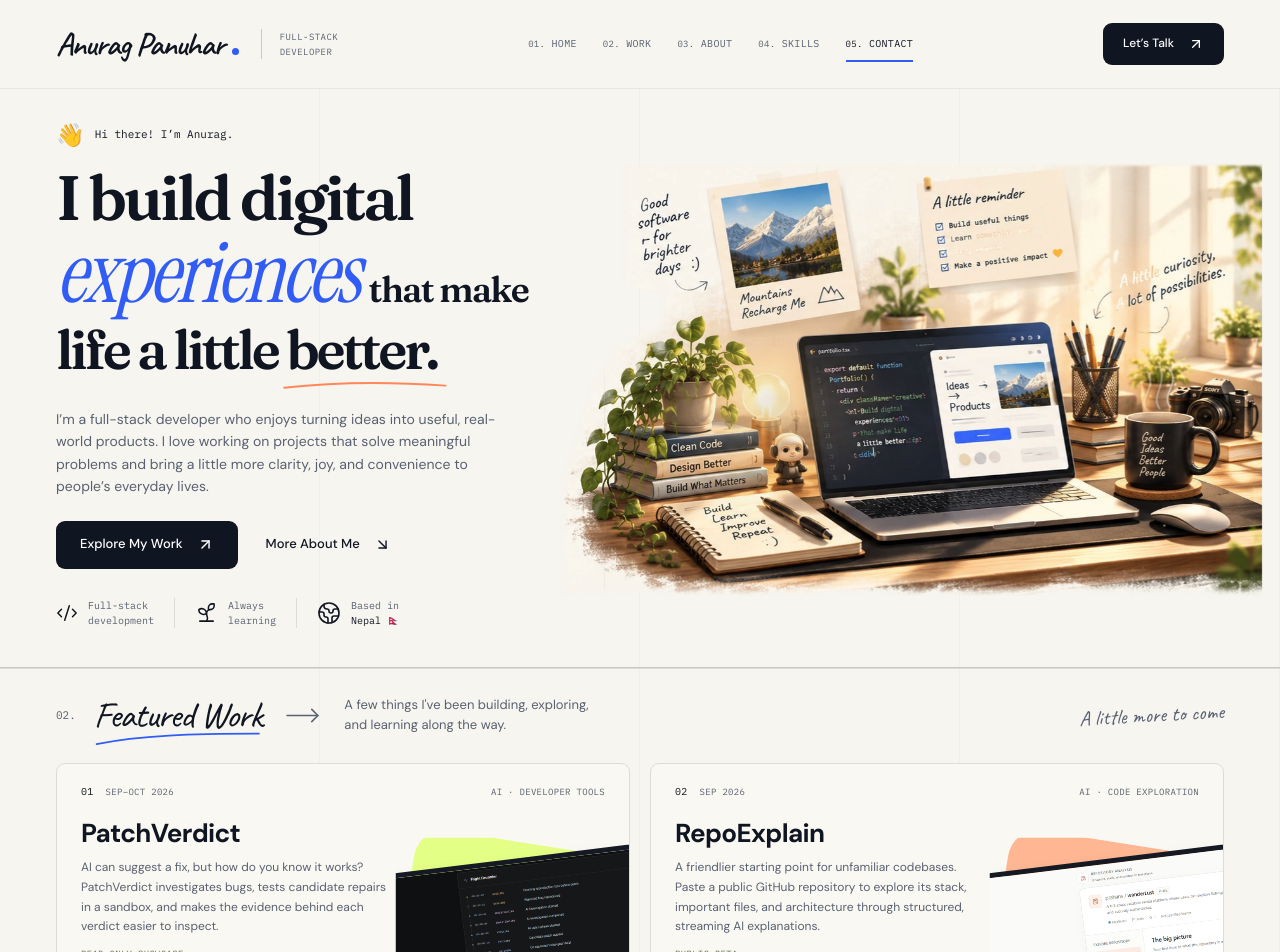
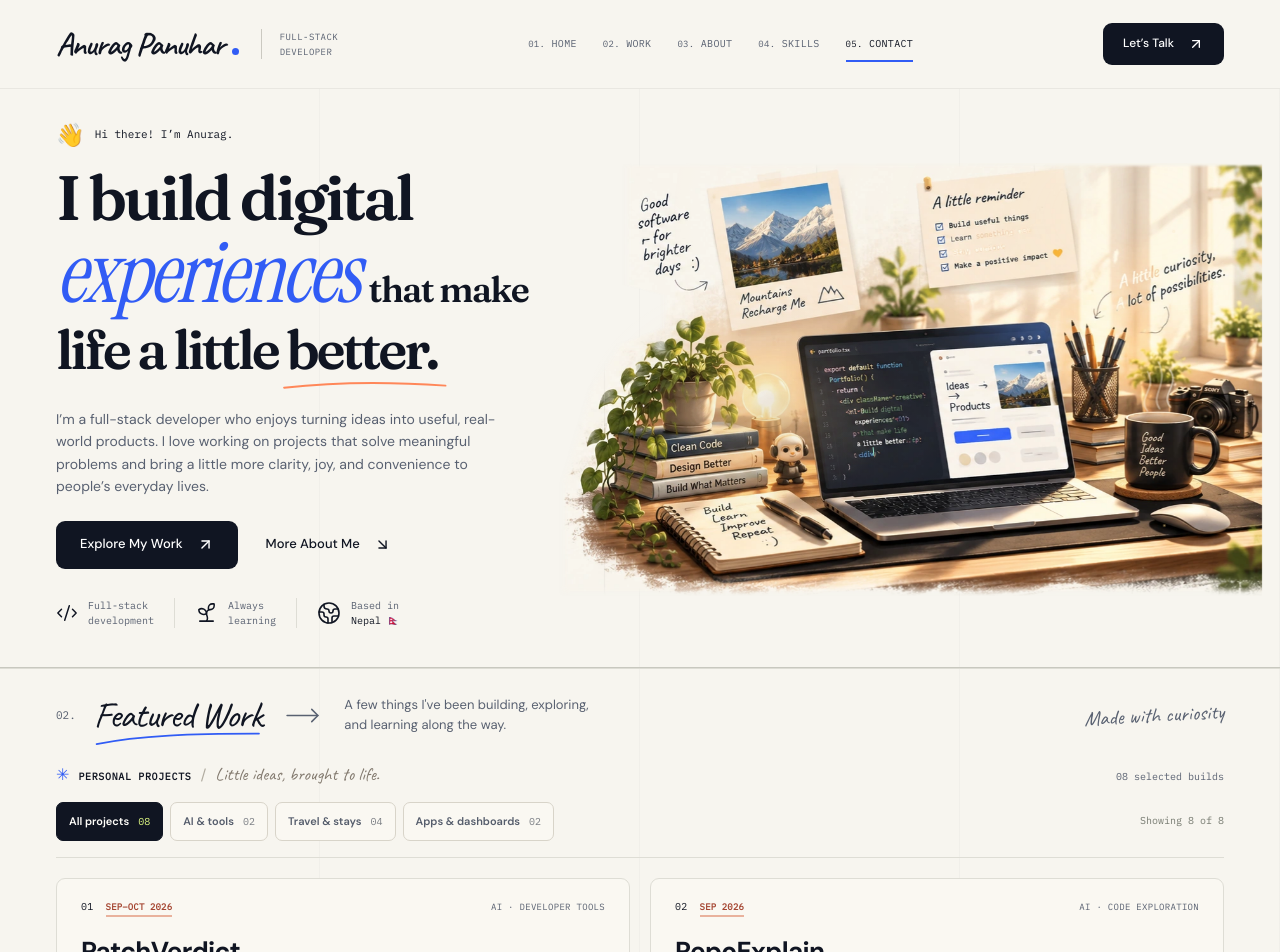
Before and after one commit to prahans/anurag-portfolio, a Next.js app: page / in a window 1280 px wide. Shown: the top 952 px of the page. Built offline with nearby package versions, Linux system fonts and the light colour scheme.

Commit message:
feat(portfolio): add editorial project filters and warm date accents

```diff
--- /dev/null
+++ b/components/sections/FeaturedProjectsGallery.tsx
@@ -0,0 +1,76 @@
+"use client";
+
+import { useState } from "react";
+import { projects, type ProjectGroup } from "@/data/projects";
+import { ProjectCard } from "@/components/ui/ProjectCard";
+import { Reveal } from "@/components/ui/Reveal";
+
+type Filter = "all" | ProjectGroup;
+
+const featuredProjects = projects.filter((project) => project.featured);
+const filters: { id: Filter; title: string }[] = [
+  { id: "all", title: "All projects" },
+  { id: "ai-tools", title: "AI & tools" },
+  { id: "travel", title: "Travel & stays" },
+  { id: "apps", title: "Apps & dashboards" },
+];
+
+export function FeaturedProjectsGallery() {
+  const [active, setActive] = useState<Filter>("all");
+  const visible = active === "all"
+    ? featuredProjects
+    : featuredProjects.filter((project) => project.group === active);
+
+  return (
+    <div className="project-gallery">
+      <div className="project-collection">
+        <div className="project-collection-copy">
+          <span className="project-collection-mark" aria-hidden="true">✳</span>
+          <span className="project-collection-label">Personal projects</span>
+          <span className="project-collection-separator" aria-hidden="true">/</span>
+          <span className="project-collection-note">Little ideas, brought to life.</span>
+        </div>
+        <span className="project-collection-total">
+          {String(featuredProjects.length).padStart(2, "0")} selected builds
+        </span>
+      </div>
+
+      <div className="project-filter-bar">
+        <div className="project-filters" role="group" aria-label="Browse projects by category">
+          {filters.map(({ id, title }) => {
+            const count = id === "all"
+              ? featuredProjects.length
+              : featuredProjects.filter((project) => project.group === id).length;
+            return (
+              <button
+                key={id}
+                type="button"
+                className="project-filter"
+                aria-label={`Show ${title.toLowerCase()} (${count})`}
+                aria-pressed={active === id}
+                aria-controls="project-results"
+                onClick={() => setActive(id)}
+              >
+                <span>{title}</span>
+                <span className="project-filter-count" aria-hidden="true">
+                  {String(count).padStart(2, "0")}
+                </span>
+              </button>
+            );
+          })}
+        </div>
+        <p className="project-filter-status" role="status" aria-live="polite" aria-atomic="true">
+          Showing {visible.length} of {featuredProjects.length}
+        </p>
+      </div>
+
+      <div className="project-grid" id="project-results">
+        {visible.map((project, index) => (
+          <Reveal key={project.id} delay={Math.min(index, 3) * 0.08}>
+            <ProjectCard project={project} index={index} />
+          </Reveal>
+        ))}
+      </div>
+    </div>
+  );
+}
--- a/components/sections/FeaturedWork.tsx
+++ b/components/sections/FeaturedWork.tsx
@@ -1,6 +1,5 @@
 import { MoveRight } from "lucide-react";
-import { projects } from "@/data/projects";
-import { ProjectCard } from "@/components/ui/ProjectCard";
+import { FeaturedProjectsGallery } from "@/components/sections/FeaturedProjectsGallery";
 import { Reveal } from "@/components/ui/Reveal";
 import { SectionHeading } from "@/components/ui/SectionHeading";
 
@@ -12,15 +11,9 @@ export function FeaturedWork() {
           <SectionHeading number="02" title="Featured Work" id="work-heading" />
           <MoveRight className="heading-arrow" size={37} strokeWidth={1} aria-hidden="true" />
           <p>A few things I&apos;ve been building, exploring,<br className="desktop-break" /> and learning along the way.</p>
-          <span className="work-note">A little more to come</span>
+          <span className="work-note">Made with curiosity</span>
         </Reveal>
-        <div className="project-grid">
-          {projects.filter((project) => project.featured).map((project, index) => (
-            <Reveal key={project.id} delay={index * 0.08}>
-              <ProjectCard project={project} index={index} />
-            </Reveal>
-          ))}
-        </div>
+        <FeaturedProjectsGallery />
       </div>
     </section>
   );
--- a/components/sections/featured-projects.css
+++ b/components/sections/featured-projects.css
@@ -1,8 +1,26 @@
 /* Featured projects: scoped additions to the existing warm editorial style. */
+/* A small editorial collection index and restrained category filters. */
+.featured-work .project-collection { display: flex; align-items: baseline; justify-content: space-between; gap: 12px; margin-bottom: 15px; }
+.featured-work .project-collection-copy { display: flex; align-items: baseline; flex-wrap: wrap; column-gap: 9px; row-gap: 3px; }
+.featured-work .project-collection-mark { color: var(--cobalt); font-size: 16px; line-height: 1; }
+.featured-work .project-collection-label { color: var(--ink); font: 600 10px/1.4 var(--font-mono), monospace; text-transform: uppercase; letter-spacing: .65px; }
+.featured-work .project-collection-separator { color: #b1aca0; }
+.featured-work .project-collection-note { color: #82796e; font: 18px/1.2 var(--font-handwriting), cursive; }
+.featured-work .project-collection-total { color: var(--muted); font: 10px/1.5 var(--font-mono), monospace; white-space: nowrap; }
+.featured-work .project-filter-bar { display: flex; align-items: center; justify-content: space-between; flex-wrap: wrap; gap: 10px 16px; padding-bottom: 16px; margin-bottom: 20px; border-bottom: 1px solid var(--line); }
+.featured-work .project-filters { display: flex; flex-wrap: wrap; gap: 7px; min-width: 0; }
+.featured-work .project-filter { display: inline-flex; align-items: center; justify-content: center; gap: 9px; min-height: 39px; padding: 9px 12px; border: 1px solid #d8d4c9; border-radius: 7px; background: #faf8f2; color: #555d6c; font: 600 11px/1.3 var(--font-body), sans-serif; cursor: pointer; transition: background-color .2s ease, color .2s ease, border-color .2s ease; }
+.featured-work .project-filter-count { color: #797d83; font: 10px/1.3 var(--font-mono), monospace; font-variant-numeric: tabular-nums; }
+.featured-work .project-filter:hover:not([aria-pressed="true"]) { border-color: #bdb9ae; background: #fffdfa; color: var(--ink); }
+.featured-work .project-filter[aria-pressed="true"] { border-color: var(--ink); background: var(--ink); color: #fffefa; }
+.featured-work .project-filter[aria-pressed="true"] .project-filter-count { color: var(--lime); }
+.featured-work .project-filter:focus-visible { outline: 2px solid var(--cobalt); outline-offset: 3px; }
+.featured-work .project-filter-status { color: #75796f; font: 10px/1.4 var(--font-mono), monospace; white-space: nowrap; margin: 0; }
+
 .featured-work .project-grid { grid-template-columns: repeat(2, minmax(0, 1fr)); gap: 20px; }
 .featured-work .project-card { isolation: isolate; min-height: 348px; padding: 21px 24px 23px; }
 .featured-work .project-meta { align-items: baseline; gap: 12px; font-size: 9px; }
-.featured-work .project-date { margin-right: auto; white-space: nowrap; color: var(--muted); }
+.featured-work .project-date { margin-right: auto; white-space: nowrap; color: #a44430; font-weight: 700; font-size: 9px; letter-spacing: .15px; padding-bottom: 2px; border-bottom: 2px solid #e9b29d; }
 .featured-work .project-category { text-align: right; }
 .featured-work .project-copy { display: flex; flex-direction: column; align-items: flex-start; width: 60%; min-height: 284px; padding-top: 20px; }
 .featured-work .project-copy h3 { font-size: 26px; margin-bottom: 10px; }
@@ -39,6 +57,12 @@
 }
 
 @media (max-width: 650px) {
+  .featured-work .project-collection { align-items: flex-start; }
+  .featured-work .project-collection-note { font-size: 16px; }
+  .featured-work .project-collection-total { font-size: 9px; }
+  .featured-work .project-filters { width: 100%; }
+  .featured-work .project-filter { min-height: 38px; padding: 8px 10px; gap: 7px; font-size: 10px; }
+  .featured-work .project-filter-status { width: 100%; text-align: right; font-size: 9px; }
   .featured-work .project-grid { grid-template-columns: 1fr; gap: 16px; }
   .featured-work .project-card { min-height: 0; padding: 19px 18px 0; }
   .featured-work .project-meta { gap: 8px; font-size: 8px; }
@@ -54,6 +78,7 @@
 }
 
 @media (prefers-reduced-motion: reduce) {
+  .featured-work .project-filter { transition: none; }
   .featured-work .project-links a { transition: none; }
   .featured-work .project-links a:hover { transform: none; }
 }
--- a/data/projects.ts
+++ b/data/projects.ts
@@ -1,8 +1,11 @@
+export type ProjectGroup = "ai-tools" | "travel" | "apps";
+
 export type Project = {
   id: string;
   title: string;
   description: string;
   category: string;
+  group: ProjectGroup;
   date: string;
   status?: string;
   demoLabel?: string;
@@ -24,6 +27,7 @@ export const projects: Project[] = [
     title: "PatchVerdict",
     description: "AI can suggest a fix, but how do you know it works? PatchVerdict investigates bugs, tests candidate repairs in a sandbox, and makes the evidence behind each verdict easier to inspect.",
     category: "AI · Developer tools",
+    group: "ai-tools",
     date: "Sep–Oct 2026",
     status: "Read-only showcase",
     demoLabel: "Live showcase",
@@ -41,6 +45,7 @@ export const projects: Project[] = [
     title: "RepoExplain",
     description: "A friendlier starting point for unfamiliar codebases. Paste a public GitHub repository to explore its stack, important files, and architecture through structured, streaming AI explanations.",
     category: "AI · Code exploration",
+    group: "ai-tools",
     date: "Sep 2026",
     status: "Public beta",
     demoLabel: "Try it live",
@@ -58,6 +63,7 @@ export const projects: Project[] = [
     title: "The Wild Oasis",
     description: "A little getaway begins here. Explore cozy cabins in the Italian Dolomites, choose your dates, and manage your stay from a welcoming guest space.",
     category: "Travel · Cabin reservations",
+    group: "travel",
     date: "Sep 2026",
     demoLabel: "Explore cabins",
     technologies: ["Next.js", "TypeScript", "Supabase"],
@@ -74,6 +80,7 @@ export const projects: Project[] = [
     title: "WanderLust",
     description: "For the places worth discovering and stories worth sharing. Browse unique stays, find your next favorite spot, and share listings and reviews with fellow travelers.",
     category: "Travel · Listings & reviews",
+    group: "travel",
     date: "Jan–Sep 2026",
     demoLabel: "Explore stays",
     technologies: ["Node.js", "Express", "MongoDB"],
@@ -90,6 +97,7 @@ export const projects: Project[] = [
     title: "WorldWise",
     description: "Every place has a story. Pin cities on an interactive map, remember where you've been, and collect the little notes that make each journey yours.",
     category: "Travel · Interactive maps",
+    group: "travel",
     date: "Aug 2026",
     demoLabel: "Explore the map",
     technologies: ["React", "Leaflet", "JSON Server"],
@@ -106,6 +114,7 @@ export const projects: Project[] = [
     title: "Stock Trading Platform",
     description: "A hands-on look inside an investing dashboard: secure accounts, holdings, and positions, with more trading features still taking shape.",
     category: "Finance · Trading dashboard",
+    group: "apps",
     date: "Mar–Sep 2026",
     status: "Still in the making",
     demoLabel: "View website",
@@ -123,6 +132,7 @@ export const projects: Project[] = [
     title: "Wild Oasis Admin",
     description: "A thoughtful home for the people behind every stay. Manage cabins, welcome guests, keep bookings organized, and see the bigger picture from one dashboard.",
     category: "Hospitality · Admin dashboard",
+    group: "travel",
     date: "Aug–Sep 2026",
     demoLabel: "View dashboard",
     technologies: ["React", "Supabase", "React Query"],
@@ -139,6 +149,7 @@ export const projects: Project[] = [
     title: "Fast React Pizza",
     description: "Good pizza, just a few clicks away. Browse the menu, build your perfect cart, place an order, and look it up whenever you're hungry for an update.",
     category: "Food · Online ordering",
+    group: "apps",
     date: "Aug 2026",
     demoLabel: "Order pizza",
     technologies: ["React", "Redux Toolkit", "Tailwind CSS"],
```
Also changed, not shown: 1 other file (tests, documents, lock files or other folders).
